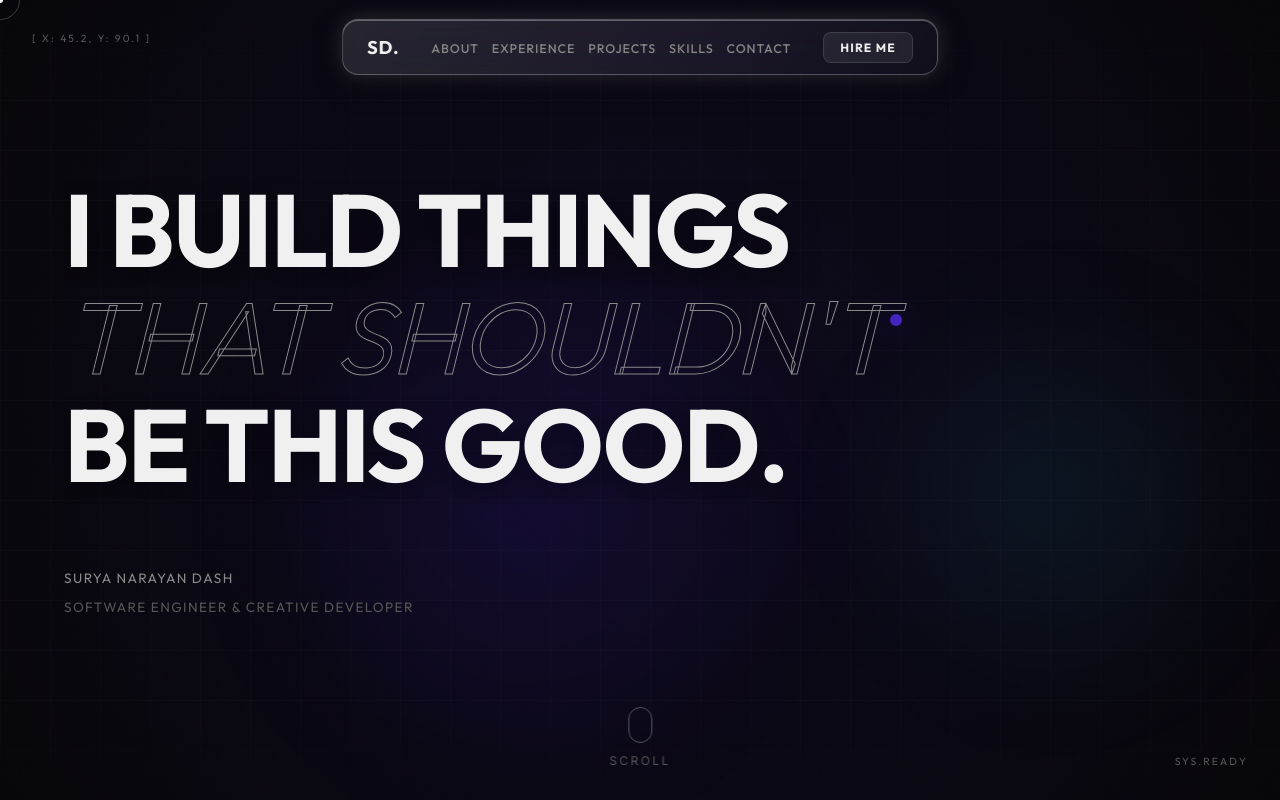
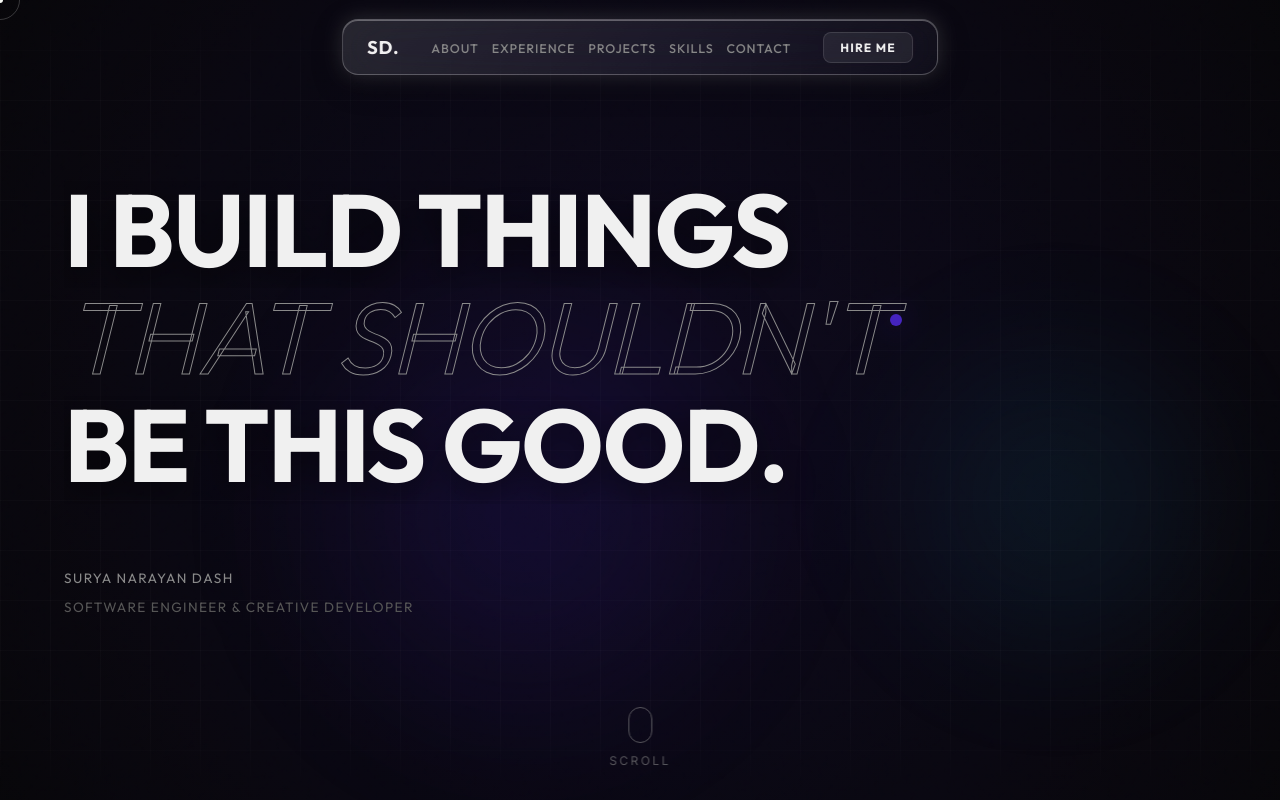
Before and after one commit to suryadash0967/Portfolio, a React (Vite) app: page / in a window 1280 px wide. Shown: the top 800 px of the page. Built offline with nearby package versions, Linux system fonts and the light colour scheme.

Commit message:
weird stuff removed

```diff
--- a/src/components/Contact/Contact.jsx
+++ b/src/components/Contact/Contact.jsx
@@ -113,7 +113,6 @@ export default function Contact() {
 
         <div className={styles.bottomBar}>
           <p>© {new Date().getFullYear()} SURYA NARAYAN DASH. ALL RIGHTS RESERVED.</p>
-          <p className={styles.statusLabel}>SYSTEM / ONLINE</p>
         </div>
       </div>
     </footer>
--- a/src/components/Hero/Hero.jsx
+++ b/src/components/Hero/Hero.jsx
@@ -70,11 +70,6 @@ export default function Hero() {
         <div className={styles.ambientGlow2}></div>
       </div>
 
-      <div className={styles.technicalOverlay}>
-        <div className={styles.coordTopLeft}>[ X: 45.2, Y: 90.1 ]</div>
-        <div className={styles.coordBottomRight}>SYS.READY</div>
-      </div>
-
       <div className={styles.content}>
         <h1 className={styles.headline}>
           <div className={styles.lineOverflow}>
```
